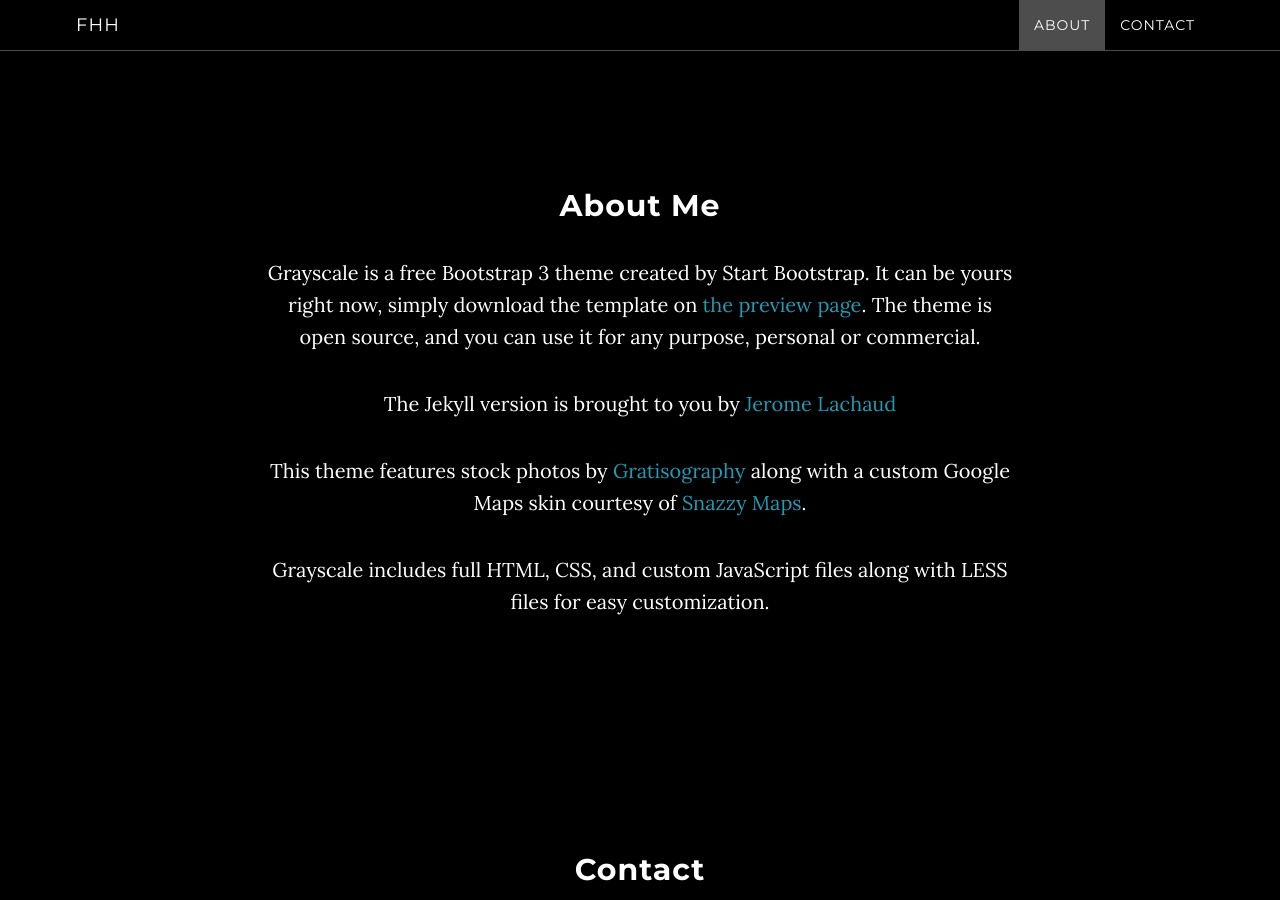
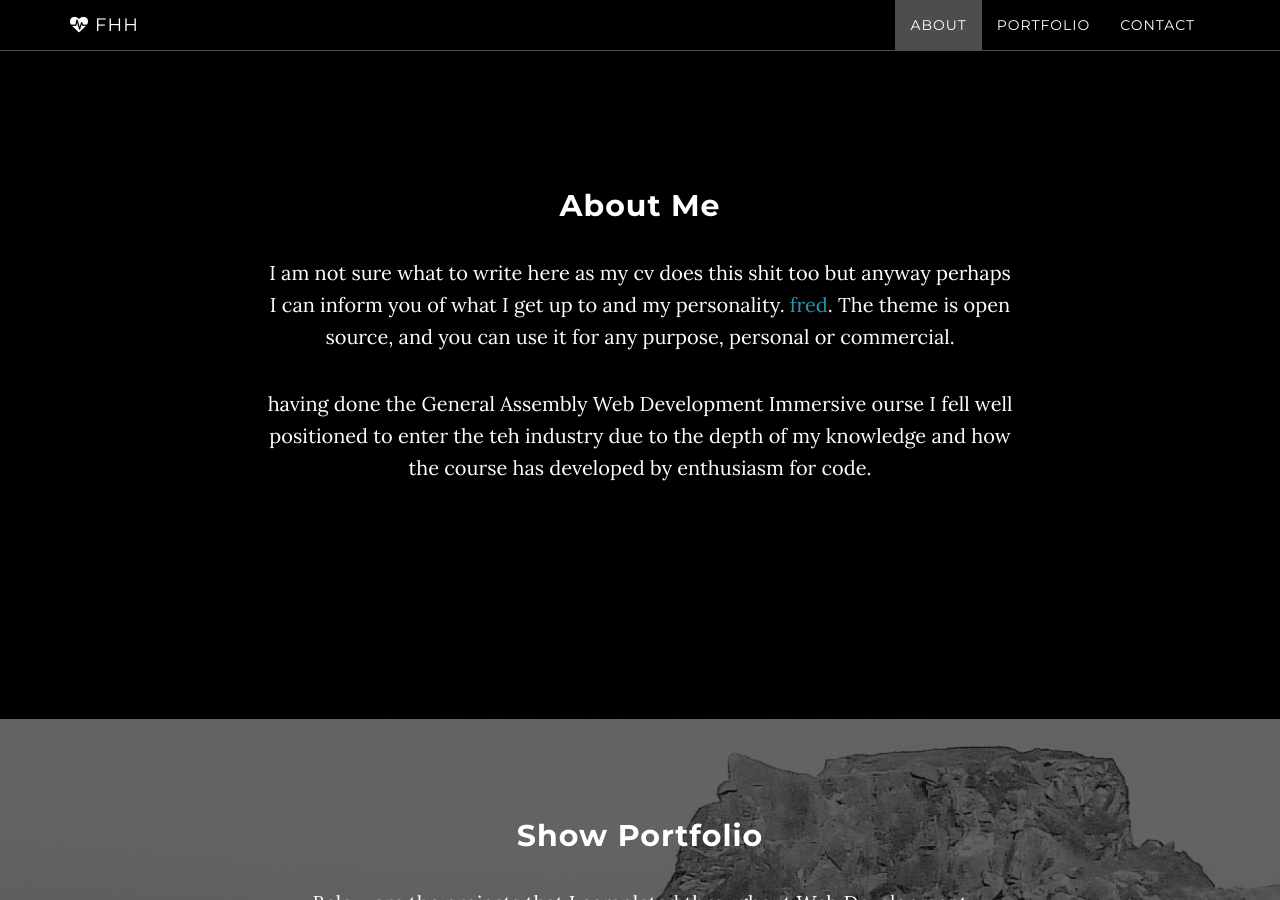
Before and after one commit to fhhopkinson/fhhopkinson.github.io, a Jekyll site: the page built from index.html, in a window 1280 px wide and 900 px high, scrolled down 911 px. Built offline with Jekyll 4.4.1, drawn with Linux system fonts in a browser that asks for light colours; nearby versions of some CDN libraries; some of the changed text lies outside the part shown.

Commit message:
committing because I havent been paying attention

```diff
--- a/_includes/about.html
+++ b/_includes/about.html
@@ -3,10 +3,8 @@
         <div class="row">
             <div class="col-lg-8 col-lg-offset-2">
                 <h2>About Me</h2>
-                <p>Grayscale is a free Bootstrap 3 theme created by Start Bootstrap. It can be yours right now, simply download the template on <a href="http://startbootstrap.com/template-overviews/grayscale/">the preview page</a>. The theme is open source, and you can use it for any purpose, personal or commercial.</p>
-                <p>The Jekyll version is brought to you by <a href="https://github.com/jeromelachaud">Jerome Lachaud</a></p>
-                <p>This theme features stock photos by <a href="http://gratisography.com/">Gratisography</a> along with a custom Google Maps skin courtesy of <a href="http://snazzymaps.com/">Snazzy Maps</a>.</p>
-                <p>Grayscale includes full HTML, CSS, and custom JavaScript files along with LESS files for easy customization.</p>
+                <p>I am not sure what to write here as my cv does this shit too but anyway perhaps I can inform you of what I get up to and my personality. <a href="fred">fred</a>. The theme is open source, and you can use it for any purpose, personal or commercial.</p>
+                <p>having done the General Assembly Web Development Immersive ourse I fell well positioned to enter the teh industry due to the depth of my knowledge and how the course has developed by enthusiasm for code.</p>
             </div>
         </div>
     </section>
--- a/_includes/download.html
+++ b/_includes/download.html
@@ -3,9 +3,12 @@
         <div class="download-section">
             <div class="container">
                 <div class="col-lg-8 col-lg-offset-2">
-                    <h2>Download Grayscale</h2>
-                    <p>You can download Grayscale for free on the preview page at Start Bootstrap.</p>
-                    <a href="http://startbootstrap.com/template-overviews/grayscale/" class="btn btn-default btn-lg">Visit Download Page</a>
+                    <h2>Show Portfolio</h2>
+                    <p>Below are the projects that I completed throughout Web Development Immersive in order to showcase my progress and my current ability</p>
+                    <a href="http://startbootstrap.com/template-overviews/grayscale/" class="btn btn-default btn-lg">Hangman.</a>
+                    <a href="http://startbootstrap.com/template-overviews/grayscale/" class="btn btn-default btn-lg">Canvas</a>
+                    <a href="http://startbootstrap.com/template-overviews/grayscale/" class="btn btn-default btn-lg"> GreenHub</a>
+                    <a href="http://startbootstrap.com/template-overviews/grayscale/" class="btn btn-default btn-lg">Find-ish</a>
                 </div>
             </div>
         </div>
--- a/_includes/head.html
+++ b/_includes/head.html
@@ -8,6 +8,7 @@
 
     <!-- Custom CSS & Bootstrap Core CSS - Uses Bootswatch Flatly Theme: http://bootswatch.com/flatly/ -->
     <link rel="stylesheet" href="{{ "/style.css" | prepend: site.baseurl }}">
+    <link href="//maxcdn.bootstrapcdn.com/font-awesome/4.6.0/css/font-awesome.min.css" rel="stylesheet" type="text/css">
 
     <!-- Custom Fonts -->
     <link rel="stylesheet" href="{{ "/css/font-awesome/css/font-awesome.min.css" | prepend: site.baseurl }}">
--- a/_includes/nav.html
+++ b/_includes/nav.html
@@ -22,6 +22,9 @@
                         <a class="page-scroll" href="#about">About</a>
                     </li>
                     <li>
+                        <a class="page-scroll" href="#download">Portfolio</a>
+                    </li>
+                    <li>
                         <a class="page-scroll" href="#contact">Contact</a>
                     </li>
                 </ul>
--- a/_layouts/default.html
+++ b/_layouts/default.html
@@ -5,6 +5,7 @@
     {% include nav.html %}
     {% include header.html %}
     {% include about.html %}
+    {% include download.html%}
     {% include contact.html %}
     {% include footer.html %}
     {% include js.html %}
```
